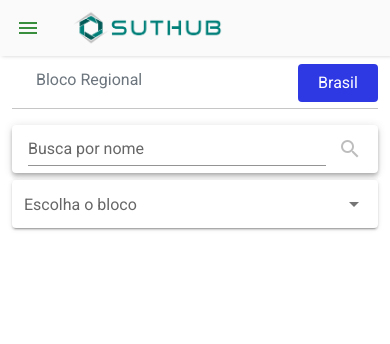
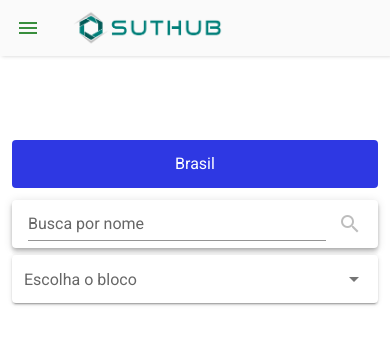
Before and after one commit to gilsonrusso/suthub-challenge-frontend-vuejs, a Vue app: page /regions in a window 390 px wide. Shown: the top 344 px of the page. Built offline with nearby package versions, Linux system fonts and the light colour scheme.

Commit message:
remove  breadcrumb and fix responsive inputs and button

```diff
--- a/src/pages/Regions/FormBrazil.vue
+++ b/src/pages/Regions/FormBrazil.vue
@@ -1,5 +1,5 @@
 <template>
-  <div class="container card">
+  <div class="container d-flex flex-column justify-content-between">
     <v-card-title> Brasil </v-card-title>
     <v-divider></v-divider>
     <div class="row">
@@ -21,7 +21,7 @@
       </v-simple-table>
     </div>
     <v-divider></v-divider>
-    <button @click="cancel" class="btn">Close</button>
+    <button @click="cancel" class="btn btnClose">Close</button>
   </div>
 </template>
 
@@ -43,36 +43,17 @@ export default {
 </script>
 
 <style scoped>
-.card {
-  height: 35rem;
-  width: 30rem;
-  min-width: 360px;
-  background-color: #fff;
-  padding: 15px;
-}
-
-.header {
-  font-weight: bold;
-}
 .input-label {
   font-size: 0.7rem;
   color: var(--text-color);
 }
-.footer {
-  display: flex;
-  justify-content: space-between;
-}
 
-.footer .btn {
-  width: 6.25rem;
-}
-
-.btn {
+.btnClose {
   background-color: var(--second-color);
   color: #fff;
 }
 
-.btn:hover {
+.btnClose:hover {
   opacity: 90%;
 }
 </style>
--- a/src/pages/Regions/RegionBloc.vue
+++ b/src/pages/Regions/RegionBloc.vue
@@ -1,19 +1,16 @@
 <template>
   <div class="container">
-    <Modal v-if="showModal">
-      <FormBrazil @cancel="cancel" :data="brazilData" />
+    <Modal v-if="showModal" class="animationMoveRight">
+      <Card>
+        <FormBrazil @cancel="cancel" :data="brazilData" />
+      </Card>
     </Modal>
-
-    <nav aria-label="breadcrumb">
-      <ol class="breadcrumb">
-        <li class="breadcrumb-item active" aria-current="page">
-          Bloco Regional
-        </li>
-      </ol>
-    </nav>
-
-    <v-divider></v-divider>
-    <v-row class="d-flex justify-content-end animationMoveRight">
+    <v-row class="d-flex justify-content-between mt-15 animationMoveRight">
+      <v-col cols="12" xs="12" sm="12" md="4" lg="4">
+        <button @click="getBrazilData" class="btn btn-brazil animationMoveLeft">
+          Brasil
+        </button>
+      </v-col>
       <v-col cols="12" xs="12" sm="12" md="3" lg="3" class="search">
         <v-card class="pa-0 search-input" flat>
           <v-toolbar dense floating class="w-100">
@@ -41,7 +38,6 @@
         ></v-select>
       </v-col>
     </v-row>
-    <button @click="getBrazilData" class="btn animationMoveLeft">Brasil</button>
 
     <v-row>
       <TableViewer
@@ -63,11 +59,12 @@ import {
   searchByName,
 } from "../../services/restCountriesApiServices";
 import Modal from "../../components/Modal.vue";
+import Card from "../../components/Card.vue";
 import FormBrazil from "./FormBrazil.vue";
 import TableViewer from "../../components/TableViewer.vue";
 export default {
   name: "region-bloc",
-  components: { Modal, FormBrazil, TableViewer },
+  components: { Modal, Card, FormBrazil, TableViewer },
   data() {
     return {
       dataReceived: [],
@@ -177,16 +174,14 @@ export default {
 </script>
 
 <style >
-.btn {
+.btn-brazil {
   background-color: var(--second-color);
   color: #fff;
   width: 10rem;
-  margin-top: -15px;
-  margin-bottom: 10px;
+  height: 48px;
 }
 .filter,
 .search-input {
-  margin-top: -135px;
   background-color: transparent;
 }
 .v-toolbar--dense .v-toolbar__content,
@@ -207,10 +202,8 @@ export default {
     padding: 0 12px;
   }
 
-  .btn {
-    float: right;
-    margin-top: -182px;
-    width: 80px;
+  .btn-brazil {
+    width: 100%;
     transition: all 0.5s ease;
   }
 }
```
